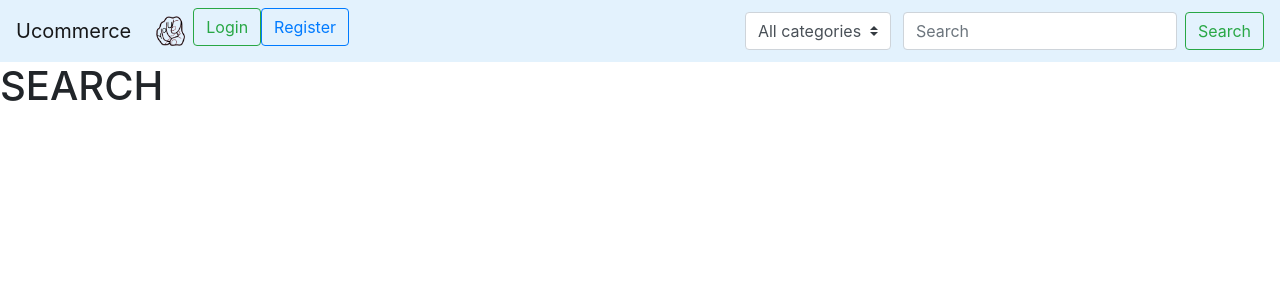
After one commit to YuriGardinazzi/ECommerce, a Django app: page /search/ in a window 1280 px wide. The commit adds this page. Shown: the top 300 px of the page. Run offline with Django 3.2, Linux system fonts and the light colour scheme; data comes from the database, SQL or seed files in the repository; both versions use the stored data as it was after the commit; some libraries are stand-ins or nearby versions.

Commit message:
Search Page

```diff
--- a/ecommerce/urls.py
+++ b/ecommerce/urls.py
@@ -25,6 +25,7 @@ urlpatterns = [
     path('user/', include('user_management.urls')),
     path('',include('sales.urls')),
     path('', views.home, name='home'),
+    path('search/',views.get_search, name="search"),
+    path('ajax/get_categories', views.get_categories, name="categories_search_form"),
     path('product/',include('product_management.urls')),
-    path('ajax/get_categories', views.get_categories, name="categories_search_form")
 ]+ static(settings.MEDIA_URL, document_root=settings.MEDIA_ROOT)
--- a/ecommerce/views.py
+++ b/ecommerce/views.py
@@ -16,9 +16,13 @@ def home(request):
     return render(request, 'home.html', context)
 
 
+def get_search(request):
+    return render(request, 'search.html')
+
+
 def get_categories(request):
+    data  = {'success' : False}
     if request.method == 'POST':
         categories = MyCategory.objects.all().values()
-        print(categories)
         data = {'categories': list(categories)}
     return JsonResponse(data, safe=False)
--- a/templates/base.html
+++ b/templates/base.html
@@ -73,15 +73,15 @@
                 {% endif %}
 
             </ul>
-            <form class="form-inline my-2 my-lg-0">
+            <form class="form-inline my-2 my-lg-0" action="{% url 'search' %}" method="post"enctype="multipart/form-data"> {% csrf_token %}
                 <div class="form-check-inline">
-                 <select class="custom-select" id="formCategories">
+                    <select class="custom-select" id="formCategories">
                      <option value="all">All categories</option>
-                </select>
-            </div>
+                    </select>
+                </div>
 
                 <input class="form-control mr-sm-2" type="search" placeholder="Search" aria-label="Search">
-                <button class="btn btn-outline-success my-2 my-sm-0" type="submit">Search</button>
+                <button class="btn btn-outline-success my-2 my-sm-0" href="{% url 'search' %}"type="submit">Search</button>
             </form>
 
 
--- /dev/null
+++ b/templates/search.html
@@ -0,0 +1,9 @@
+{% extends 'base.html' %}
+
+{% block content %}
+
+    <h1>SEARCH</h1>
+{% endblock %}
+
+{% block javascript %}
+{% endblock %}
```
Also changed, not shown: db.sqlite3.
